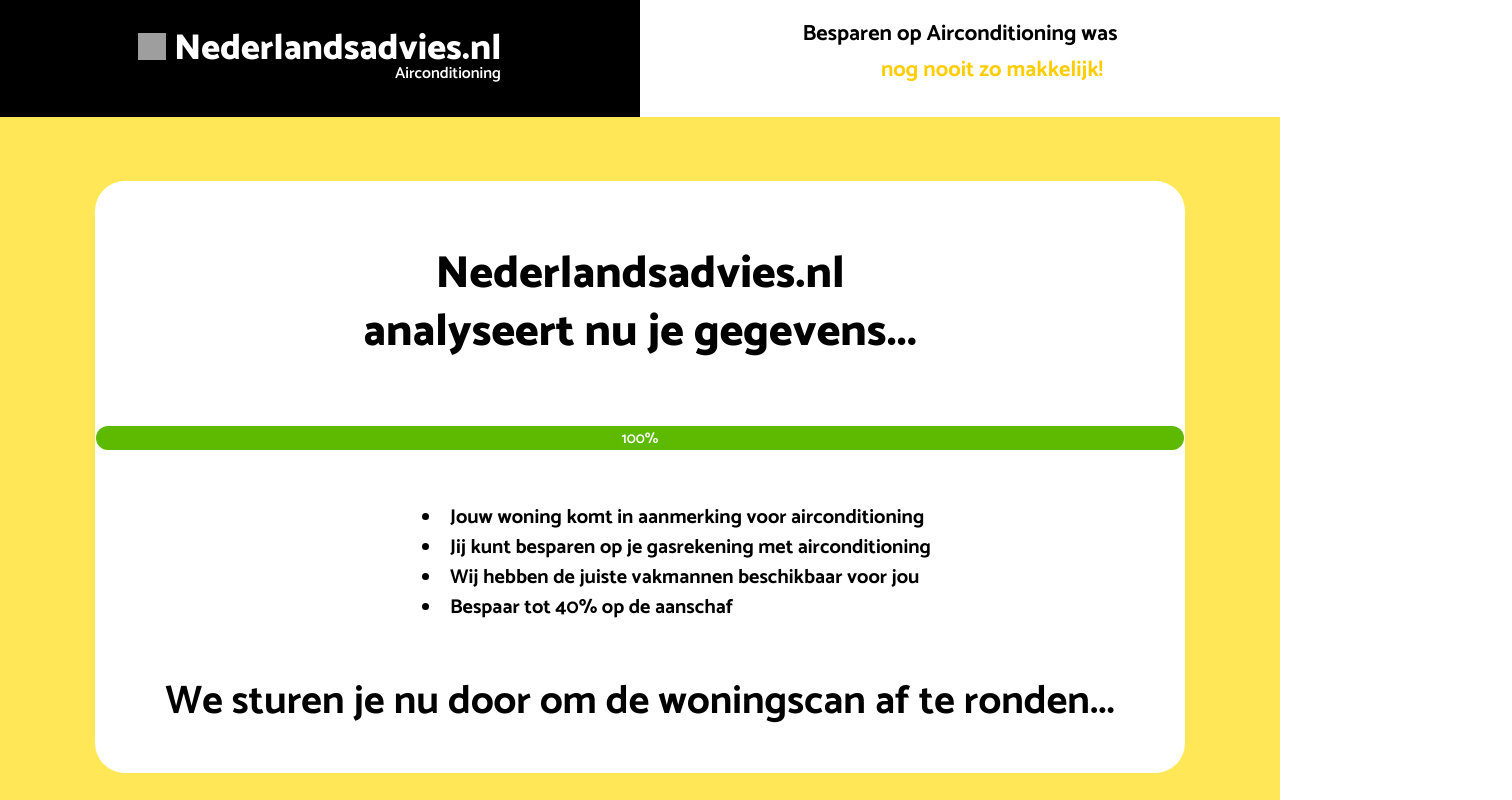
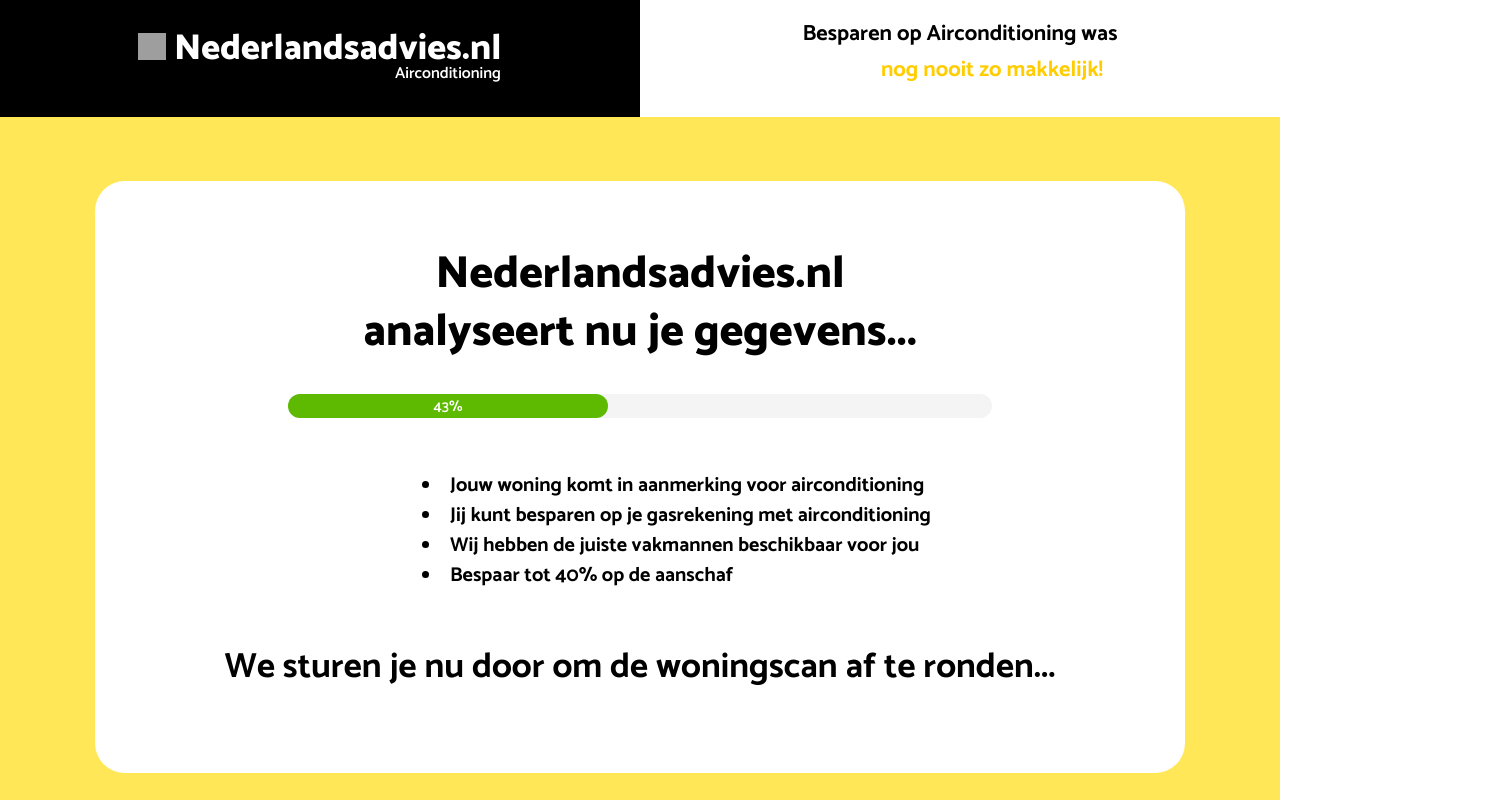
Before and after one commit to MorrisJansen/Airco, a Vue app: page /Airco/analyse in a window 1280 px wide. Shown: the top 800 px of the page, 1512 px wide, since content can reach past the window. Built offline with nearby package versions, Linux system fonts and the light colour scheme; grey boxes are pictures that could not be loaded; a small style sheet from the web is missing.

Commit message:
laadbalk aangepast voor analyse en voor de vragen

```diff
--- a/src/components/CampagneStart.vue
+++ b/src/components/CampagneStart.vue
@@ -199,8 +199,12 @@ export default {
               <label class="postcode-label" for="postcode-input"></label>
                 <input id="postcode-input" type="text" class="postcode-input" placeholder="Postcode" v-model="postcode" />
 
+
               <!-- controleer knop en klaar binnen 1 minuut tekst -->
               <x-button :controleer="controleer" @button-click="navigateToNextPage"></x-button>
+            </div>
+            <div v-if="errorMessage" class="error-message">
+              {{ errorMessage }}
             </div>
             <div class="klaar-binnen-1-minuut valign-text-bottom label-text">Klaar binnen 1 minuut</div>
           </div>
@@ -419,6 +423,16 @@ export default {
 .nederlandsadviesn
   padding-bottom: 1.5rem
 
+
+
+.error-message
+  position: relative
+  right: 310px
+  top: 33px
+  color: red
+  font-size: 22px
+  font-weight: bold
+  font-family: 'Catamaran'
 @media (min-width: 2000px)
   .nederlandsadviesn
     zoom: 150%
--- a/src/components/XButton.vue
+++ b/src/components/XButton.vue
@@ -3,9 +3,6 @@
     <button @click="handleClick" class="button">
       <div class="controleer valign-text-bottom">Controleer</div>
     </button>
-    <div v-if="errorMessage" class="error-message">
-      {{ errorMessage }}
-    </div>
   </div>
 </template>
 
@@ -34,6 +31,7 @@ export default {
   justify-content: center
   padding: 20px 50px
   position: relative
+  border: none
 
 .controleer
   color: $primary-dark-blue
--- a/src/components/analyse.vue
+++ b/src/components/analyse.vue
@@ -57,9 +57,9 @@ export default {
 
 
 
-                <div class="laadbalk">
-                  <div class="geladen-gedeelte-vraag3">
-                      <div class="procent">100%</div>
+                <div class="laadbalk-analyse">
+                  <div class="geladen-gedeelte-vraag-analyse">
+                      <div class="procent">43%</div>
                   </div>
               </div>
 
@@ -171,8 +171,6 @@ export default {
   font-size: 45px
   color: #000
   text-align: center
-  leading-trim: both
-  text-edge: cap
   font-family: Catamaran
   font-size: 2.8125rem
   font-style: normal
@@ -182,23 +180,22 @@ export default {
 
 
 
-.laadbalk
+.laadbalk-analyse
   margin: 0 auto
-  width: 68rem
+  width: 44rem
   height: 1.5rem
   border-radius: 2.5rem
-  background: #FFF
+  background: #f4f4f4
+  margin-top: 2rem
 
-.geladen-gedeelte-vraag3
+.geladen-gedeelte-vraag-analyse
   height: 1.5rem
   border-radius: 2.5rem
   background-color: #5DBA01
-  margin: 0 auto
+  width: 20rem
 
 .procent
   color: #FFF
-  leading-trim: both
-  text-edge: cap
   font-family: Catamaran
   font-size: 0.9375rem
   font-style: normal
@@ -211,12 +208,13 @@ export default {
 
 .lijst-analyse
   display: block
-  padding-top: 7rem
-  position: relative
-  left: 30%
+  padding-top: 3rem
+  //position: relative
+  //left: 30%
   list-style: inside
   font-family: Catamaran, sans-serif
   font-weight: 700
+  margin-left: 30%
 
 
 .lijst-items-analyse
@@ -226,7 +224,7 @@ export default {
 
 .woningscan
   margin-top: 4rem
-  font-size: 40px
+  font-size: 35px
   font-family: Catamaran
   font-weight: 700
   text-align: center
--- /dev/null
+++ b/src/components/postcode.vue
@@ -0,0 +1,96 @@
+<template>
+    <div class="postcode-container">
+      <h1>Postcode naar Straatnaam</h1>
+      <div class="input-group">
+        <label for="postcode-input">Postcode:</label>
+        <input id="postcode-input" type="text" v-model="postcode" @change="fetchStreetNames" placeholder="Voer postcode in" />
+      </div>
+
+      <div class="input-group" v-if="streets.length > 0">
+        <label for="street-select">Straat:</label>
+        <select id="street-select" v-model="selectedStreet">
+          <option value="" disabled>Selecteer een straatnaam</option>
+          <option v-for="street in streets" :key="street" :value="street">{{ street }}</option>
+        </select>
+      </div>
+
+      <button @click="submit">Submit</button>
+
+      <div v-if="errorMessage" class="error-message">
+        {{ errorMessage }}
+      </div>
+    </div>
+  </template>
+
+  <script>
+  import axios from 'axios';
+
+  export default {
+    name: "Postcode",
+    data() {
+      return {
+        postcode: '',
+        streets: [],
+        selectedStreet: '',
+        errorMessage: ''
+      };
+    },
+    methods: {
+      async fetchStreetNames() {
+        const pattern = /^[1-9][0-9]{3}\s?[-]?[a-zA-Z]{2}$/;
+        if (!pattern.test(this.postcode)) {
+          this.errorMessage = 'Ongeldige postcode.';
+          this.streets = [];
+          return;
+        }
+
+        this.errorMessage = '';
+        try {
+          console.log(`Fetching street names for postcode: ${this.postcode}`);
+          const response = await axios.get(`https://api.postcodeapi.nu/v3/lookup/${this.postcode}`, {
+            headers: {
+              'X-Api-Key': '0kwzCamtlw4aqtUAK60UTaKjc02VOBXH3MASy2TO' // Vervang 'YOUR_API_KEY' met je echte API sleutel
+            }
+          });
+          console.log('API response:', response.data);
+          this.streets = response.data.street ? [response.data.street] : [];
+          this.selectedStreet = ''; // Reset the selected street when a new postcode is entered
+          console.log('Streets:', this.streets);
+        } catch (error) {
+          console.error('Error fetching street names:', error);
+          this.errorMessage = 'Kon de straatnaam niet ophalen. Controleer de postcode en probeer het opnieuw.';
+          this.streets = [];
+        }
+      },
+      submit() {
+        if (!this.selectedStreet) {
+          this.errorMessage = 'Selecteer een straatnaam.';
+          return;
+        }
+
+        this.errorMessage = '';
+        alert(`Postcode: ${this.postcode}, Straatnaam: ${this.selectedStreet}`);
+        // Hier kun je verdere verwerking toevoegen, zoals het verzenden van gegevens naar een server
+      }
+    }
+  };
+  </script>
+
+  <style scoped>
+  .postcode-container {
+    max-width: 400px;
+    margin: 0 auto;
+    padding: 20px;
+    border: 1px solid #ccc;
+    border-radius: 8px;
+  }
+
+  .input-group {
+    margin-bottom: 20px;
+  }
+
+  .error-message {
+    color: red;
+    margin-top: 20px;
+  }
+  </style>
--- a/src/components/vraag1.vue
+++ b/src/components/vraag1.vue
@@ -186,7 +186,7 @@ data() {
   position: relative
   top: 4rem
   border-radius: 2.5rem
-  background: #FFF
+  background: #F4F4F4!important
 
 .geladen-gedeelte
   width: 22.6rem
--- a/src/components/vraag2.vue
+++ b/src/components/vraag2.vue
@@ -411,7 +411,7 @@ export default {
     position: relative
     top: 1rem!important
     border-radius: 2.5rem
-    background: #FFF
+    background: #F4F4F4!important
     zoom: 290%
 
   .geladen-gedeelte-vraag2
--- a/src/router.js
+++ b/src/router.js
@@ -7,6 +7,7 @@ import vraag3 from './components/vraag3.vue';
 import analyse from './components/analyse.vue';
 import formulier from './components/formulier.vue';
 import navbar from './components/navbar.vue';
+import postcode from './components/postcode.vue';
 import { campagneStartData } from './data';
 
 Vue.use(Router);
@@ -45,10 +46,14 @@ export default new Router({
       component: formulier,
       props: {...campagneStartData},
     },
-
     {
       path: '/navbar',
       component: navbar,
+      props: {...campagneStartData},
+    },
+    {
+      path: '/postcode',
+      component: postcode,
       props: {...campagneStartData},
     },
     {
```
